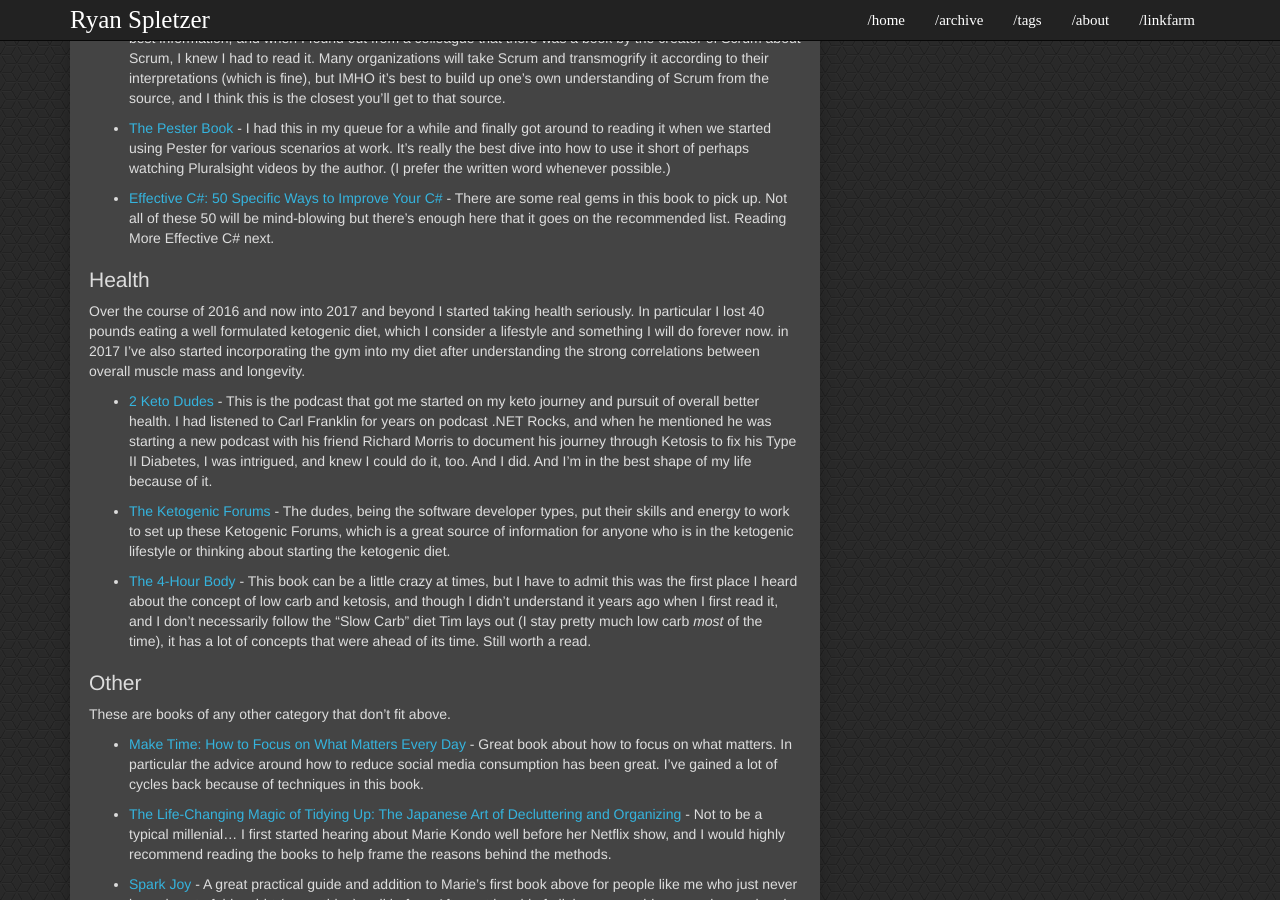
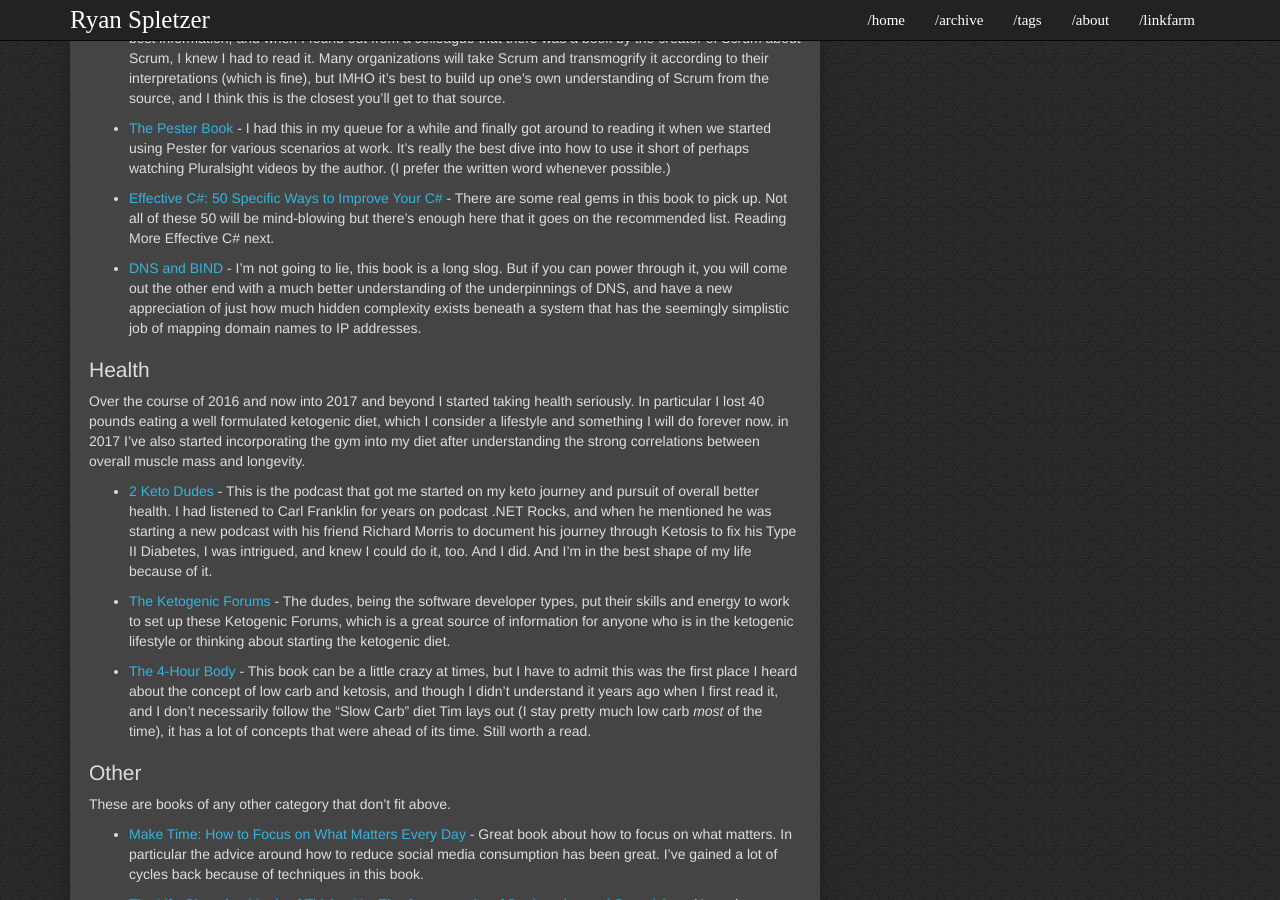
Before and after one commit to ryanspletzer/ryanspletzer.github.io, a Jekyll site: the page built from linkfarm.md, in a window 1280 px wide and 900 px high, scrolled down 2825 px. Built offline with Jekyll 4.4.1, drawn with Linux system fonts in a browser that asks for light colours.

Commit message:
Add DNS and BIND to linkfarm page

```diff
--- a/linkfarm.md
+++ b/linkfarm.md
@@ -191,6 +191,11 @@ short of perhaps watching Pluralsight videos by the author. (I prefer the writte
 some real gems in this book to pick up. Not all of these 50 will be mind-blowing but there's enough here that it goes
 on the recommended list. Reading More Effective C# next.
 
+* [DNS and BIND](http://shop.oreilly.com/product/9780596100575.do) - I'm not going to lie, this book is a long slog. But
+if you can power through it, you will come out the other end with a much better understanding of the underpinnings of
+DNS, and have a new appreciation of just how much hidden complexity exists beneath a system that has the seemingly
+simplistic job of mapping domain names to IP addresses.
+
 ## Health
 
 Over the course of 2016 and now into 2017 and beyond I started taking health seriously. In particular I lost 40 pounds
```
